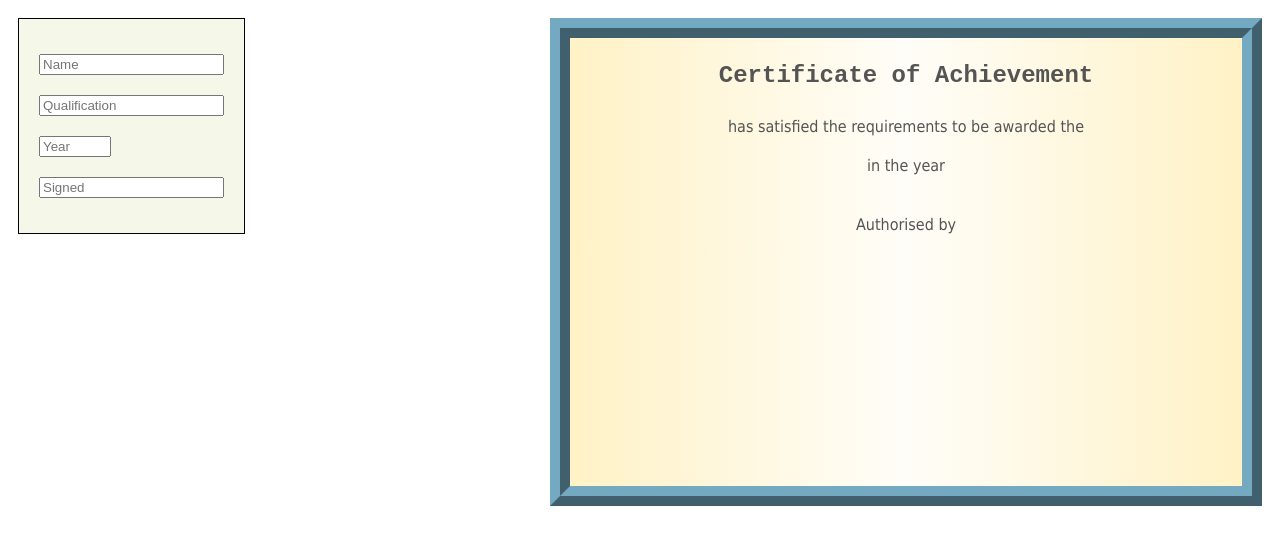
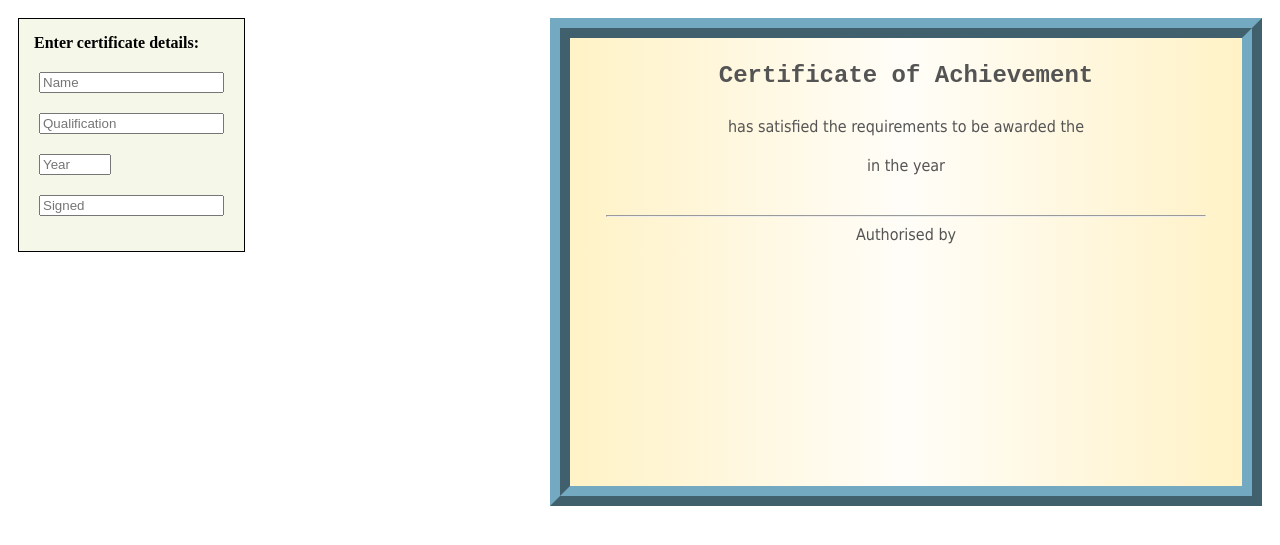
Before and after one commit to Gornstats/HTMX-Django-Experiments, a Django app: page /certificate/ in a window 1280 px wide. Shown: the top 545 px of the page. Run offline with Django 4.2, Linux system fonts and the light colour scheme; some libraries are stand-ins or nearby versions.

Commit message:
Update certificate.html

```diff
--- a/certificate/templates/certificate/certificate.html
+++ b/certificate/templates/certificate/certificate.html
@@ -73,6 +73,7 @@
 
 {% block content %}
 <div id="inputs">
+    <strong>Enter certificate details:</strong>
     <input type="text" name="name" id="name" placeholder="Name"
         hx-post="name/"
         hx-trigger="keyup changed delay:200ms"
@@ -99,6 +100,7 @@
     <div id="certQual"></div>
     <span>in the year</span>
     <div id="certDate"></div>
+    <hr/>
     <span>Authorised by</span>
     <div id="certSignature"></div>
 </div>
```
